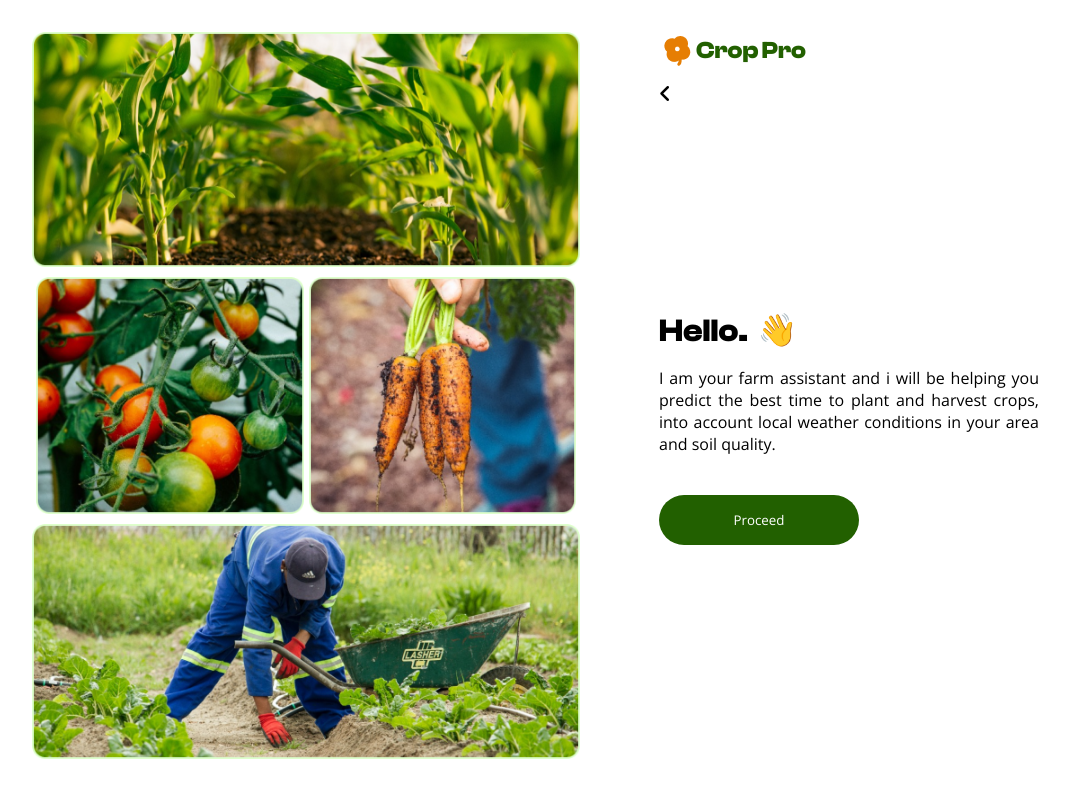
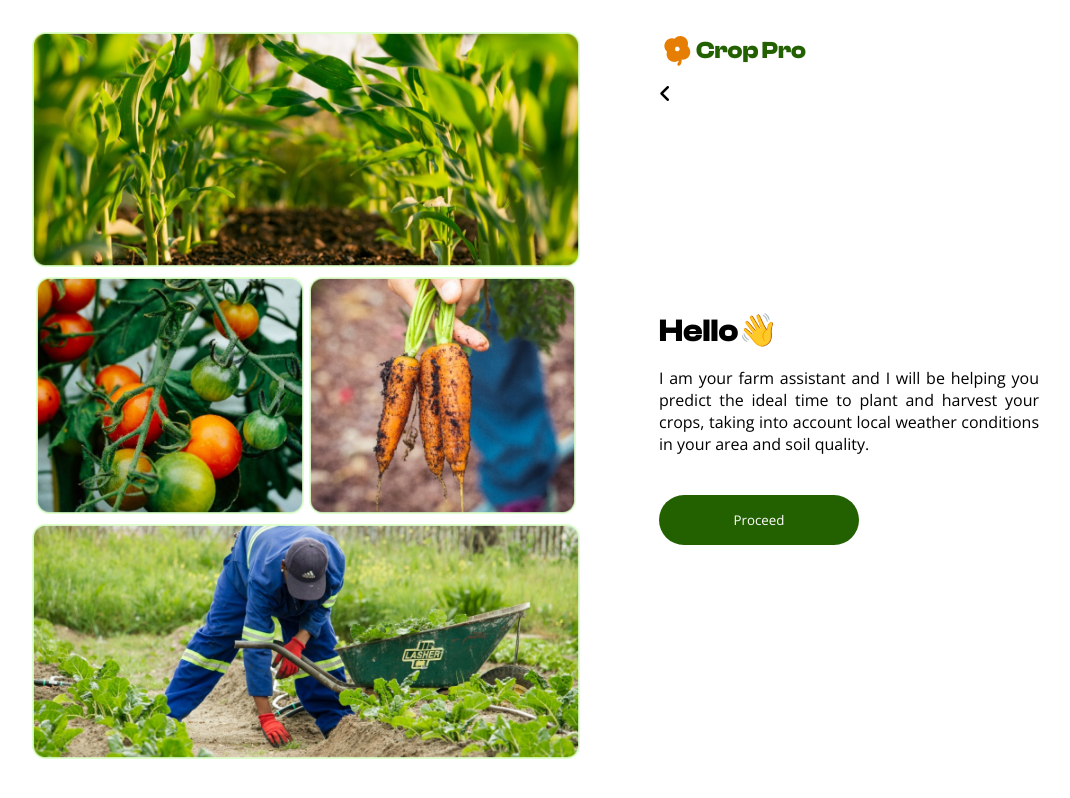
Before and after one commit to Dunni0/Crop-Pro, a website: page hello.html in a window 1280 px wide. Shown: the whole page, without its empty margins (120-1190 px from the left). Drawn offline with nearby package versions, Linux system fonts and the light colour scheme.

Commit message:
minor edits

```diff
--- a/hello.html
+++ b/hello.html
@@ -39,11 +39,11 @@
         <a id="hide" href="index.html"> <i class="fa-solid fa-angle-left fa-lg" style="color:#000000"></i> </a>
           <div class="info">
           <h2>
-            Hello. 👋
+            Hello👋
           </h2>
           <p>
-            I am your farm assistant and i will be helping you
-            predict the best time to plant and harvest crops, into account local weather conditions
+            I am your farm assistant and I will be helping you
+            predict the ideal time to plant and harvest your crops, taking into account local weather conditions
             in your area and soil quality.
           </p>
           <button id="hello_next"> Proceed </button>
--- a/scripts/information.js
+++ b/scripts/information.js
@@ -21,7 +21,7 @@ if (d.waterAvailOk) {
       ideal planting season for ${d.crop} is the ${d.plantingSeason} season,
       with the crop growth duration being about ${d.cropDuration} months.
 
-      Considering your location's pH level of ${d.ph}, ensure the soil
+      Considering your soil's pH level of ${d.ph}, ensure the soil
       maintains a pH level between ${d.minPh} and ${d.maxPh} to support the crop throughout its growth cycle.
 
       Additionally, the forecasted harvest season for this crop is expected to be
```
Also changed, not shown: selectCountry.html (+1 -1 lines).
